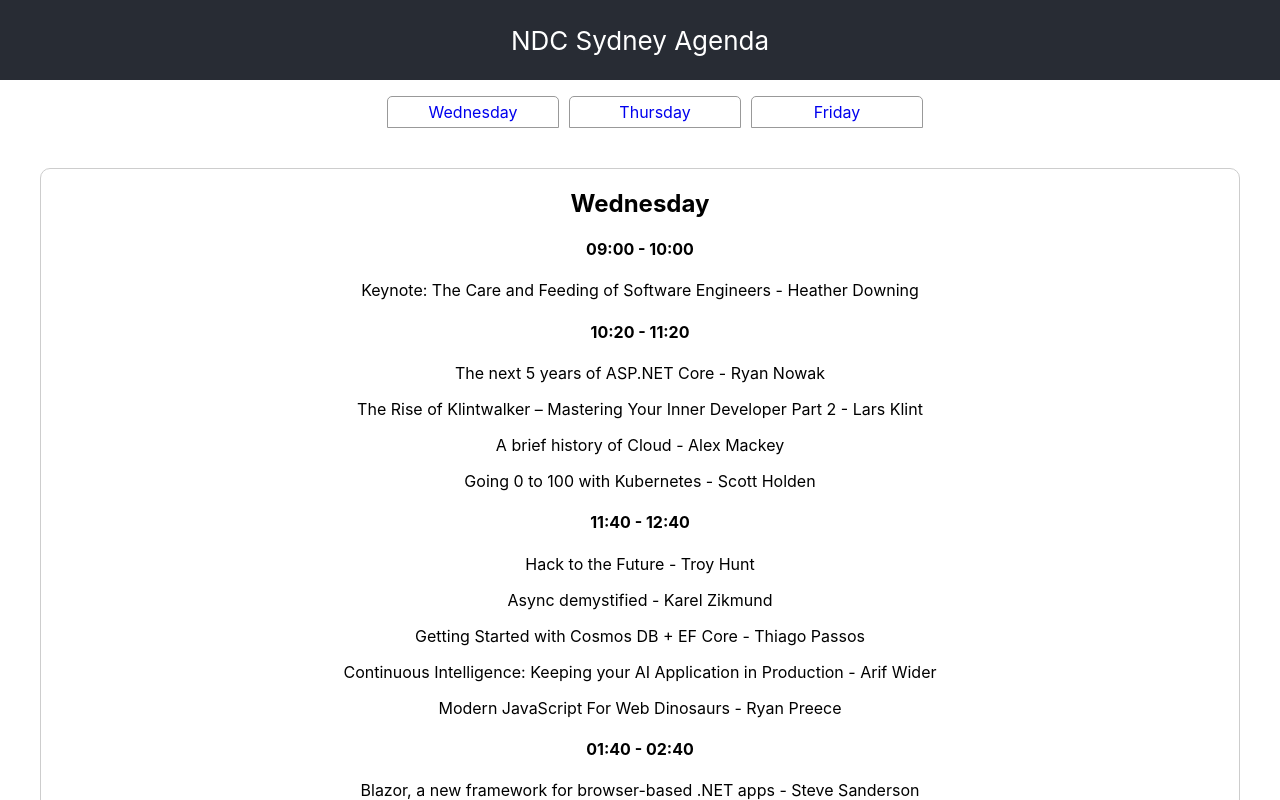
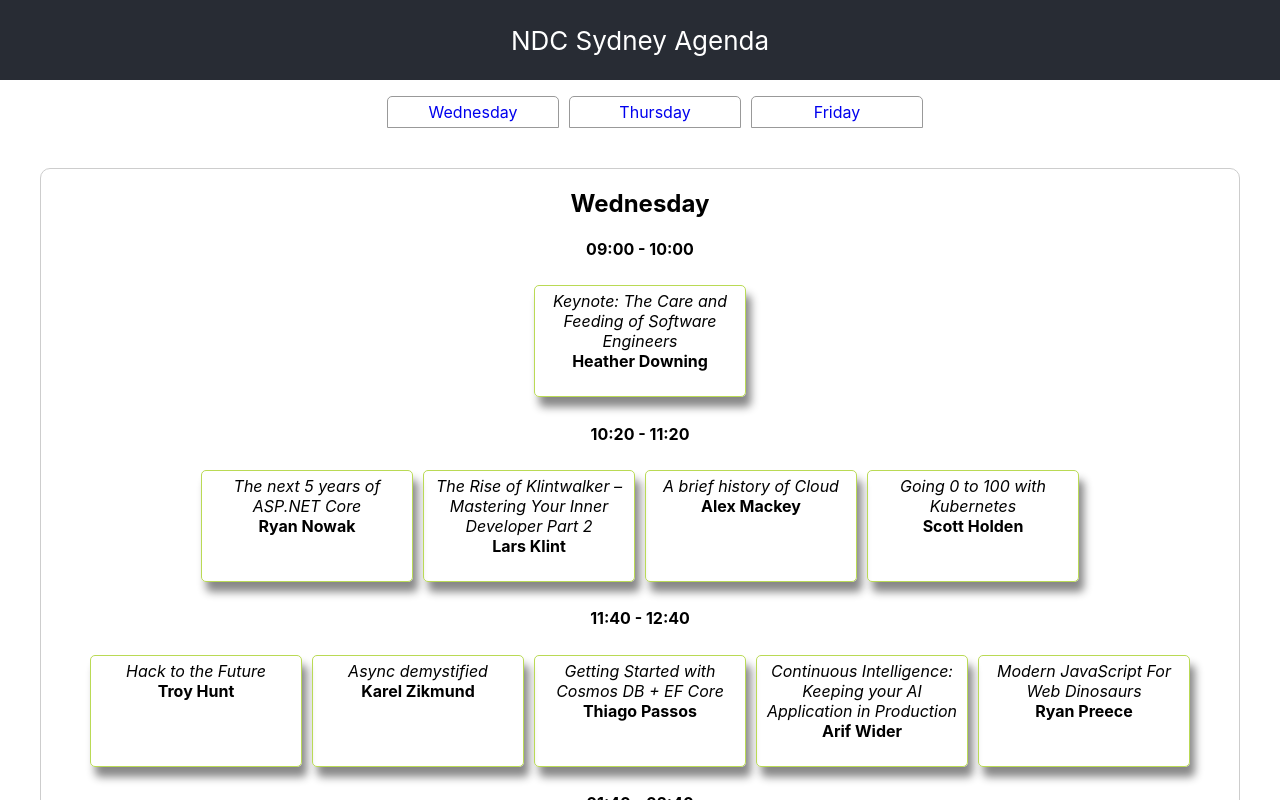
Before and after one commit to aaronpowell/ndc-sydney-react-2019, a React (Create React App) app: page /agenda/wednesday in a window 1280 px wide. Shown: the top 800 px of the page. Built offline with nearby package versions, Linux system fonts and the light colour scheme.

Commit message:
Styling the talk card

```diff
--- a/src/components/Talk.tsx
+++ b/src/components/Talk.tsx
@@ -1,14 +1,30 @@
 import React from "react";
+import styles from "styled-components";
 
 interface ITalkProps {
   title: string;
   speaker: string;
 }
 
+const Container = styles.div`
+  width: 200px;
+  display: inline-block;
+  vertical-align: top;
+  padding: 5px;
+  margin: 5px;
+  border: 1px solid #BADA55;
+  border-radius: 5px;
+  min-height: 100px;
+  box-shadow: 5px 10px 8px #888888;
+  cursor: pointer;
+`;
+
 const Talk: React.FC<ITalkProps> = ({ title, speaker }) => (
-  <p>
-    {title} - {speaker}
-  </p>
+  <Container>
+    <em>{title}</em>
+    <br />
+    <strong>{speaker}</strong>
+  </Container>
 );
 
 export default Talk;
```
